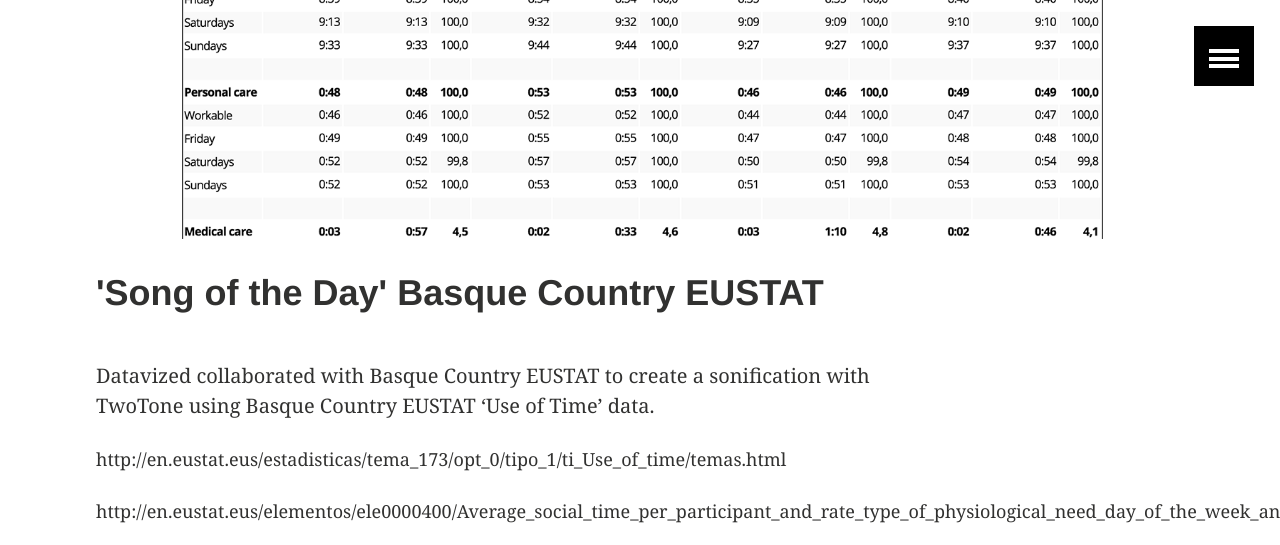
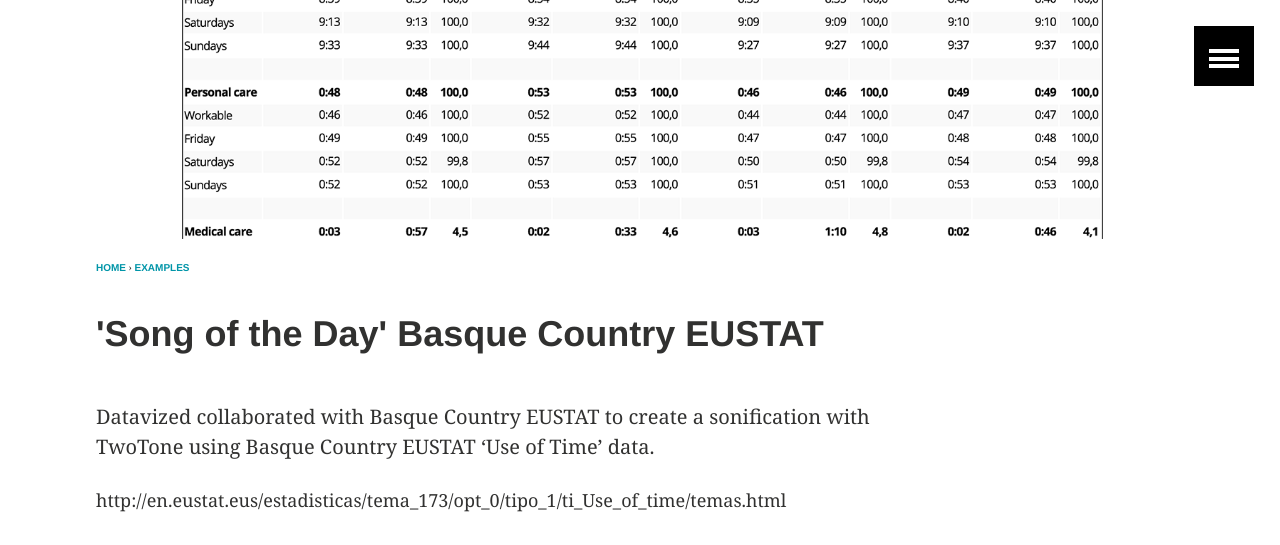
Before and after one commit to sonifydata/twotone.io, a Jekyll site: the page built from _posts/2019-02-12-song-of-the-day-basque-country-eustat.md, in a window 1280 px wide and 900 px high, scrolled down 513 px, cut to the strip 0-545 px from the top of the window. Built offline with Jekyll 4.4.1, drawn with Linux system fonts in a browser that asks for light colours.

Commit message:
Update from Forestry.io Debra Anderson updated _posts/2019-02-12-song-of-the-day-basque-country-eustat.md

```diff
--- a/_posts/2019-02-12-song-of-the-day-basque-country-eustat.md
+++ b/_posts/2019-02-12-song-of-the-day-basque-country-eustat.md
@@ -3,7 +3,8 @@ layout: article
 title: "'Song of the Day' Basque Country EUSTAT"
 date: 2019-02-12 20:02:00 +0000
 modified: ''
-categories: []
+categories:
+- examples
 excerpt: "'Song of the Day' Basque Country EUSTAT "
 tags:
 - open data
```
Also changed, not shown: .forestry/front_matter/templates/post.yml.
